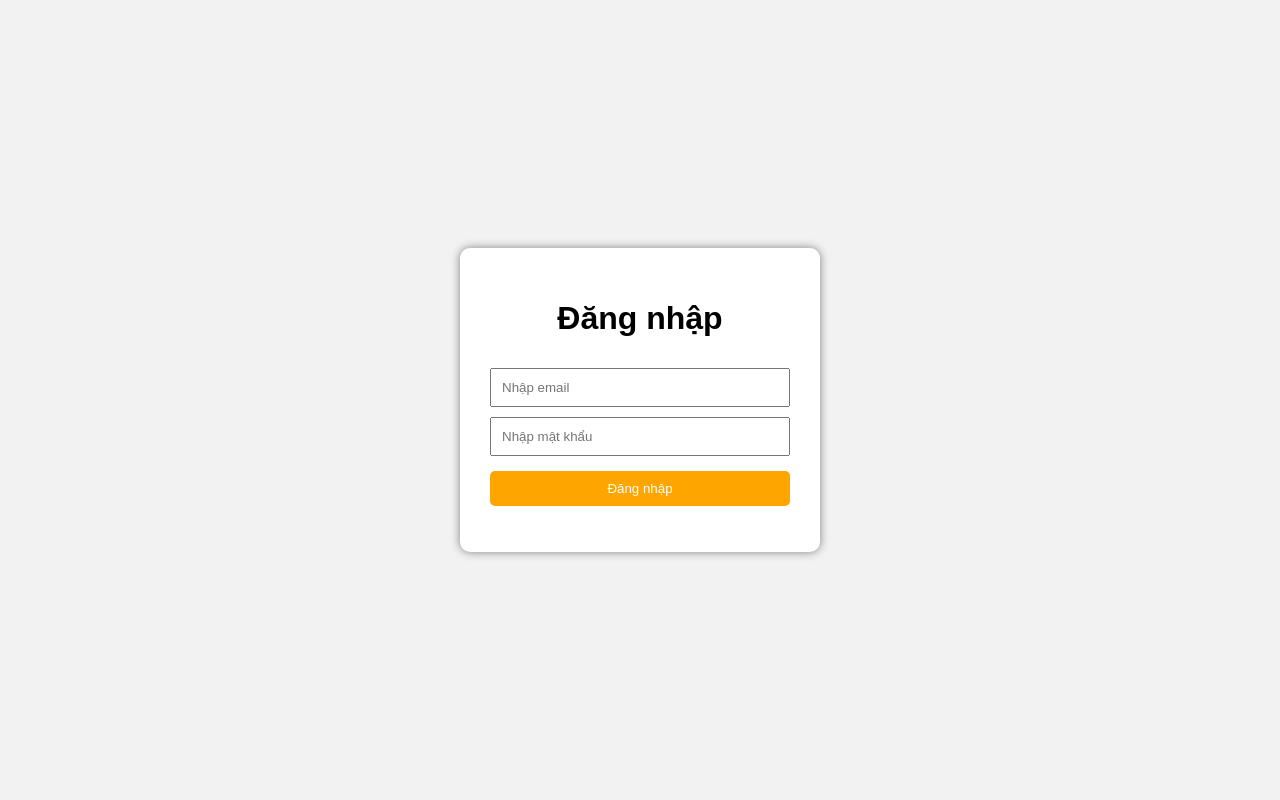
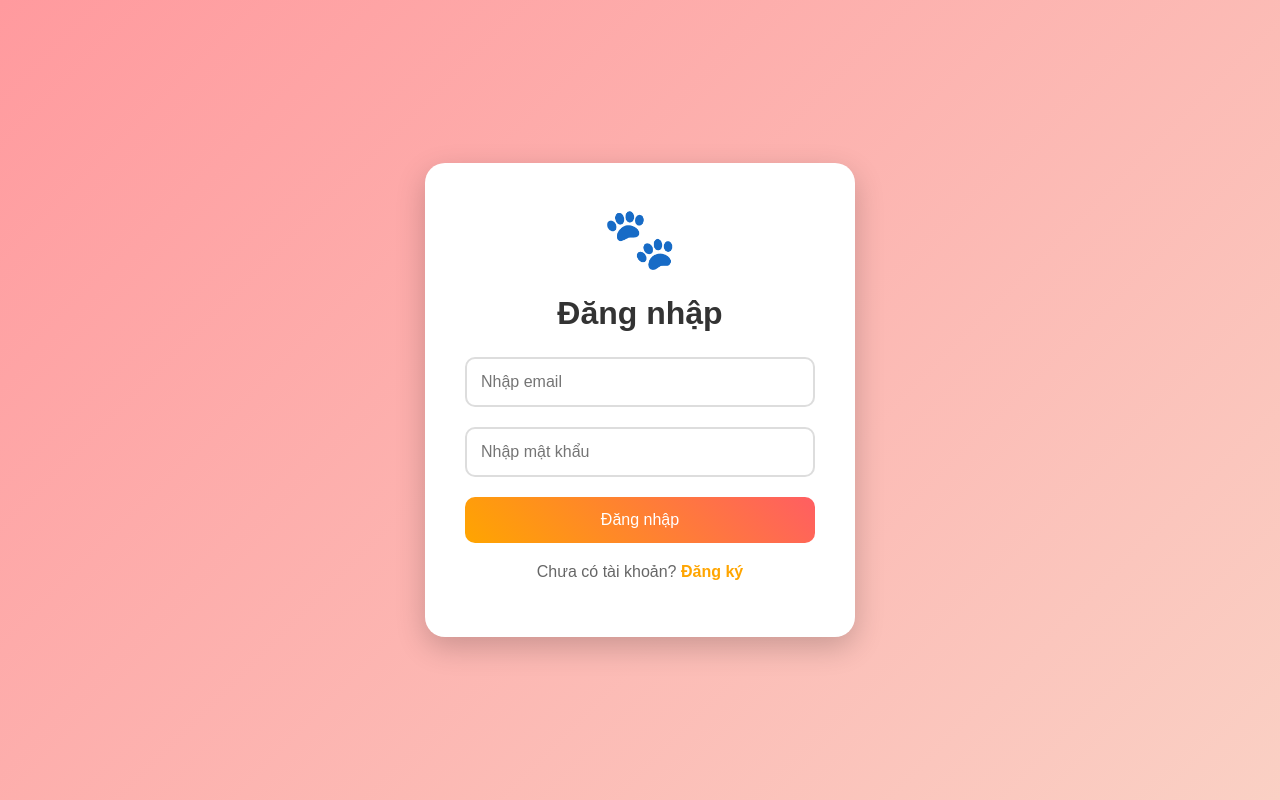
Before and after one commit to manh20070/FIF-DNU-FE-NHOM-4, a plain HTML site: page pet-adoption-site/code/login.html in a window 1280 px wide. Drawn offline with Linux system fonts and the light colour scheme.

Commit message:
sua lan 2

```diff
--- a/pet-adoption-site/code/login.css
+++ b/pet-adoption-site/code/login.css
@@ -4,45 +4,110 @@ body{
     display: flex;
     justify-content: center;
     align-items: center;
-    background: #f2f2f2;
     font-family: Arial;
+    background: linear-gradient(135deg,#ff9a9e,#fad0c4);
 }
 
+/* KHUNG LOGIN */
+
 .login-box{
-    width: 300px;
+    width: 350px;
     background: white;
-    padding: 30px;
-    border-radius: 10px;
-    box-shadow: 0 0 10px gray;
+    padding: 40px;
+    border-radius: 20px;
+    box-shadow: 0 10px 30px rgba(0,0,0,0.2);
+    text-align: center;
+    animation: hienLen 0.5s ease;
 }
 
-h1{
-    text-align: center;
+/* ICON */
+
+.logo{
+    font-size: 60px;
+    margin-bottom: 10px;
 }
 
-input{
+/* TITLE */
+
+.login-box h1{
+    margin-bottom: 25px;
+    color: #333;
+}
+
+/* INPUT */
+
+.input-box{
+    position: relative;
+    margin-bottom: 20px;
+}
+
+.input-box input{
     width: 100%;
-    padding: 10px;
-    margin-top: 10px;
+    padding: 14px;
+    border: 2px solid #ddd;
+    border-radius: 10px;
+    outline: none;
+    font-size: 16px;
+    transition: 0.3s;
     box-sizing: border-box;
 }
 
+.input-box input:focus{
+    border-color: orange;
+    box-shadow: 0 0 10px rgba(255,165,0,0.4);
+}
+
+/* BUTTON */
+
 button{
     width: 100%;
-    padding: 10px;
-    margin-top: 15px;
-    background: orange;
+    padding: 14px;
+    border: none;
+    border-radius: 10px;
+    background: linear-gradient(45deg,orange,#ff5e62);
     color: white;
-    border: none;
+    font-size: 16px;
     cursor: pointer;
-    border-radius: 5px;
+    transition: 0.3s;
 }
 
 button:hover{
-    opacity: 0.8;
+    transform: scale(1.03);
+    opacity: 0.9;
 }
+
+/* TEXT */
+
+.login-box p{
+    margin-top: 20px;
+    color: #666;
+}
+
+.login-box a{
+    color: orange;
+    text-decoration: none;
+    font-weight: bold;
+}
+
+/* ERROR */
 
 #thongBao{
     color: red;
-    text-align: center;
+    margin-top: 15px;
 }
+
+/* ANIMATION */
+
+@keyframes hienLen{
+
+    from{
+        opacity: 0;
+        transform: translateY(30px);
+    }
+
+    to{
+        opacity: 1;
+        transform: translateY(0);
+    }
+
+}
--- a/pet-adoption-site/code/login.html
+++ b/pet-adoption-site/code/login.html
@@ -3,19 +3,35 @@
 <head>
     <meta charset="UTF-8">
     <title>Đăng nhập</title>
+
     <link rel="stylesheet" href="login.css">
 </head>
 <body>
 
     <div class="login-box">
 
+        <div class="logo">
+            🐾
+        </div>
+
         <h1>Đăng nhập</h1>
 
-        <input type="email" id="email" placeholder="Nhập email">
+        <div class="input-box">
+            <input type="email" id="email" placeholder="Nhập email">
+        </div>
 
-        <input type="password" id="password" placeholder="Nhập mật khẩu">
+        <div class="input-box">
+            <input type="password" id="password" placeholder="Nhập mật khẩu">
+        </div>
 
-        <button onclick="login()">Đăng nhập</button>
+        <button onclick="login()">
+            Đăng nhập
+        </button>
+
+        <p>
+            Chưa có tài khoản?
+            <a href="#">Đăng ký</a>
+        </p>
 
         <p id="thongBao"></p>
 
```
